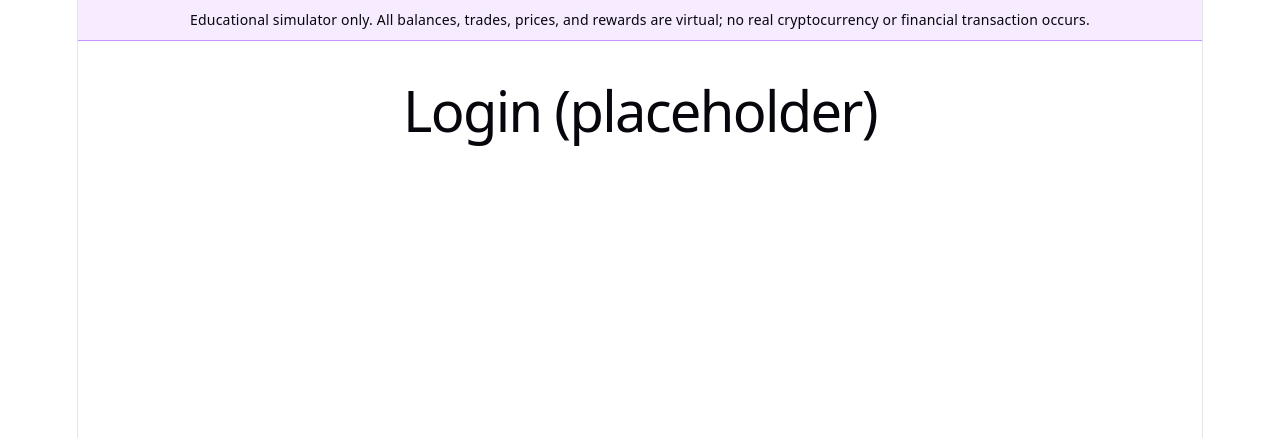
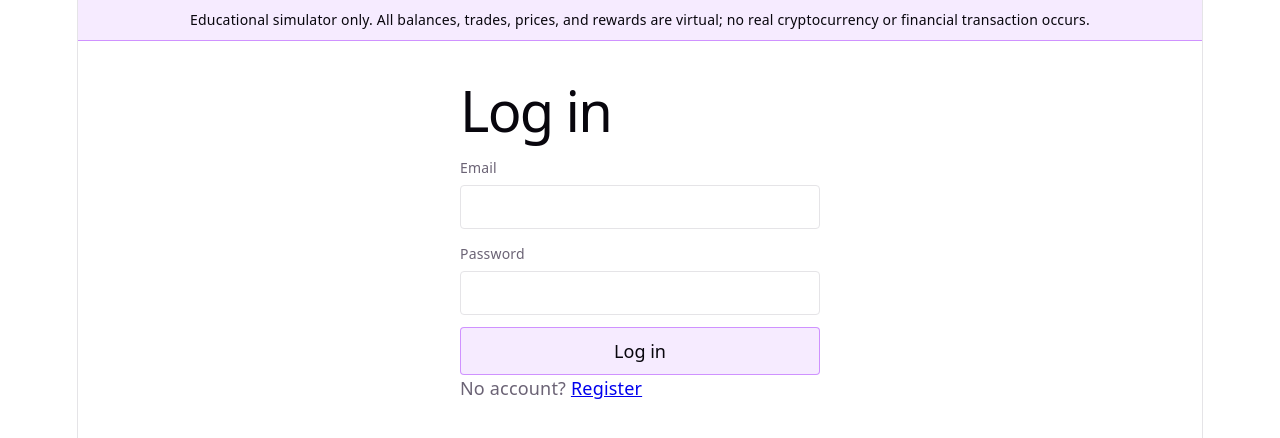
Before and after one commit to SinhaWiz/Crypto_WEB_DEV, a React (Vite) app in the folder client/: page /login in a window 1280 px wide. Shown: the top 438 px of the page. Built offline with nearby package versions, Linux system fonts and the light colour scheme; no server answers.

Commit message:
use register page login page and dashboard

```diff
--- a/client/src/App.jsx
+++ b/client/src/App.jsx
@@ -2,18 +2,9 @@ import { BrowserRouter, Routes, Route } from 'react-router-dom';
 import { AuthProvider } from './features/auth/AuthContext';
 import { RootLayout } from './layouts/RootLayout';
 import { ProtectedRoute } from './components/ProtectedRoute';
-
-function LoginPlaceholder() {
-  return <h1>Login (placeholder)</h1>;
-}
-
-function RegisterPlaceholder() {
-  return <h1>Register (placeholder)</h1>;
-}
-
-function DashboardPlaceholder() {
-  return <h1>Dashboard (placeholder)</h1>;
-}
+import { LoginPage } from './pages/LoginPage';
+import { RegisterPage } from './pages/RegisterPage';
+import { DashboardPage } from './pages/DashboardPage';
 
 function App() {
   return (
@@ -21,10 +12,10 @@ function App() {
       <AuthProvider>
         <Routes>
           <Route element={<RootLayout />}>
-            <Route path="/login" element={<LoginPlaceholder />} />
-            <Route path="/register" element={<RegisterPlaceholder />} />
+            <Route path="/login" element={<LoginPage />} />
+            <Route path="/register" element={<RegisterPage />} />
             <Route element={<ProtectedRoute />}>
-              <Route path="/" element={<DashboardPlaceholder />} />
+              <Route path="/" element={<DashboardPage />} />
             </Route>
           </Route>
         </Routes>
```
